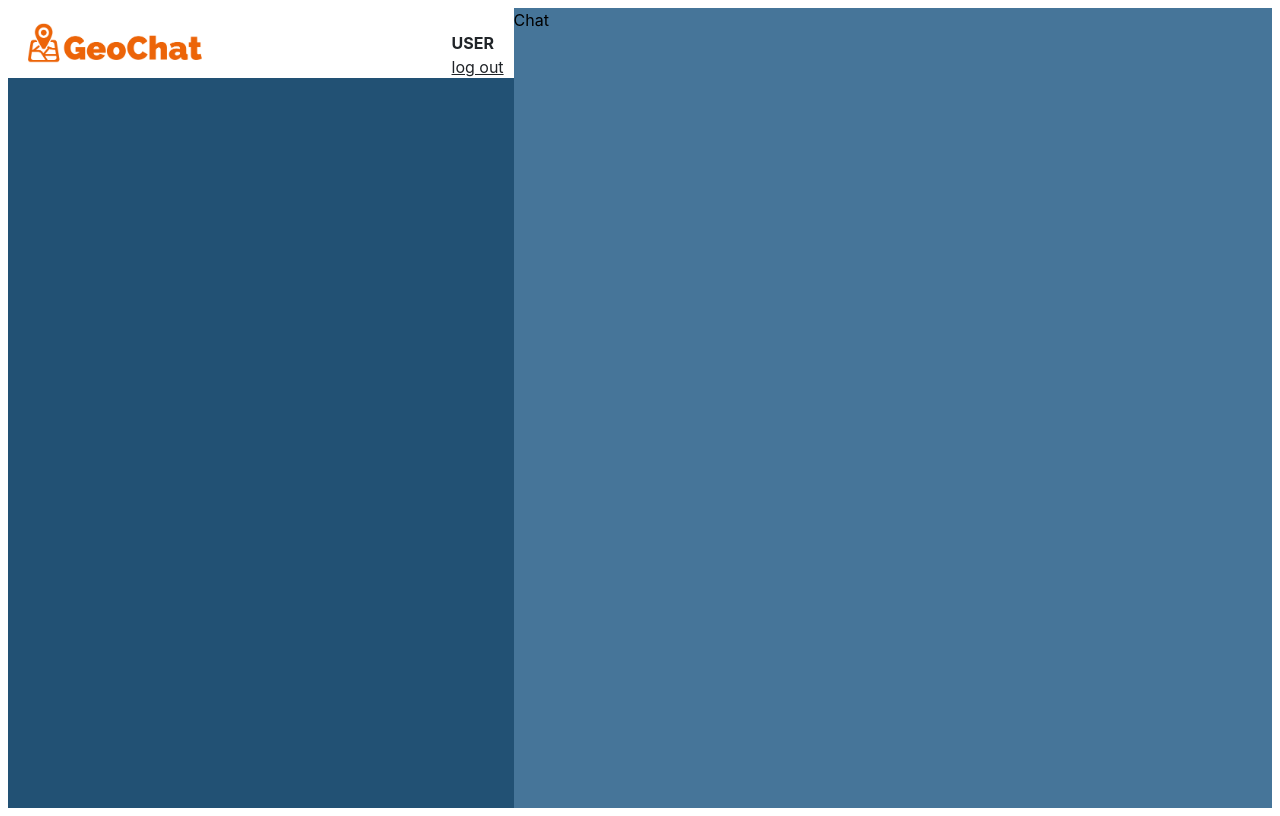
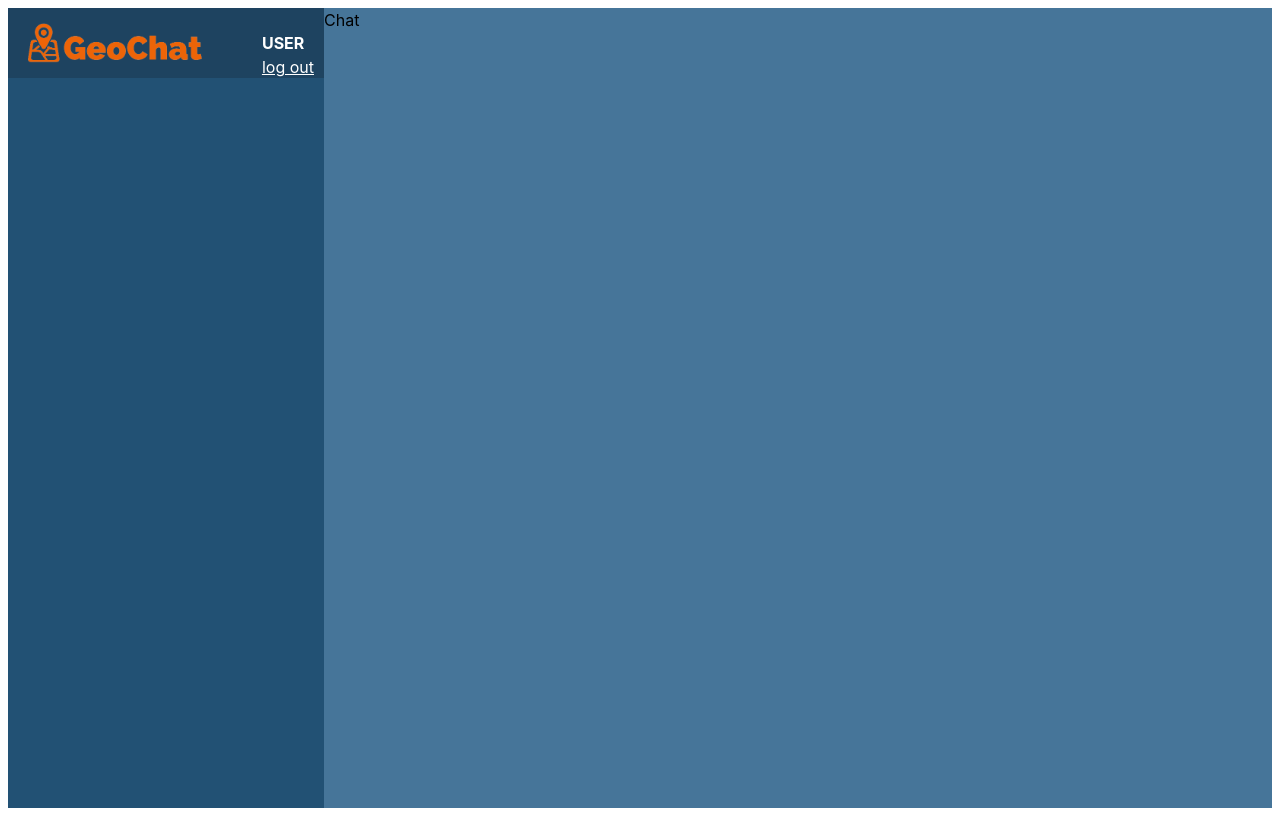
Before and after one commit to 2023-USU-SoftwareEngineering/geoChat_FINAL, a React (Vite) app in the folder geochat/: page / in a window 1280 px wide. Built offline with nearby package versions, Linux system fonts and the light colour scheme.

Commit message:
Transparent Logo

```diff
--- a/geochat/src/components/Nav.tsx
+++ b/geochat/src/components/Nav.tsx
@@ -1,5 +1,5 @@
 import "../index.css";
-import logo from '../assets/GeoChatLogo.png';
+import logo from '../assets/Logo.png';
 
 
 function Nav() {
--- a/geochat/src/index.css
+++ b/geochat/src/index.css
@@ -10,6 +10,8 @@
   -moz-osx-font-smoothing: grayscale;
   -webkit-text-size-adjust: 100%;
 }
+
+
 
 img {
   max-width: 300px;
@@ -52,22 +54,21 @@ button {
 }
 
 .sidebar {
-  flex: 40%;
+  flex: 25%;
   background-color: #225174;
 }
 
 .chat {
-  flex: 60%;
+  flex: 75%;
 }
 
 .navbar {
   display: flex;
   align-items: center;
-  background-color: #FFFFFF;
+  background-color: #1e4360;
   height: 50px;
   padding: 10px;
   justify-content: space-between;
-  color: #202428;
 }
 
 .title {
@@ -87,7 +88,7 @@ button {
   padding: 0;
   font: inherit;
   text-decoration: underline;
-  color: #202428;
+  color: #FFFFFF;
   cursor: pointer;
 }
 
@@ -95,7 +96,7 @@ button {
   display: flex;
   gap: 10px;
   font-weight: bold;
-  color: #202428;
+  color: #FFFFFF;
 }
 
 
--- a/geochat/src/pages/Login.tsx
+++ b/geochat/src/pages/Login.tsx
@@ -1,4 +1,4 @@
-import logo from '../assets/GeoChatLogo.png';
+import logo from '../assets/Logo.png';
 import "../index.css";
 
 function Login() {
--- a/geochat/src/pages/Register.tsx
+++ b/geochat/src/pages/Register.tsx
@@ -1,4 +1,4 @@
-import logo from '../assets/GeoChatLogo.png';
+import logo from '../assets/Logo.png';
 import "../index.css";
 
 function Register() {
```
Also changed, not shown: geochat/src/assets/GeoChatLogo.png (deleted), geochat/src/assets/Logo.png (added).
